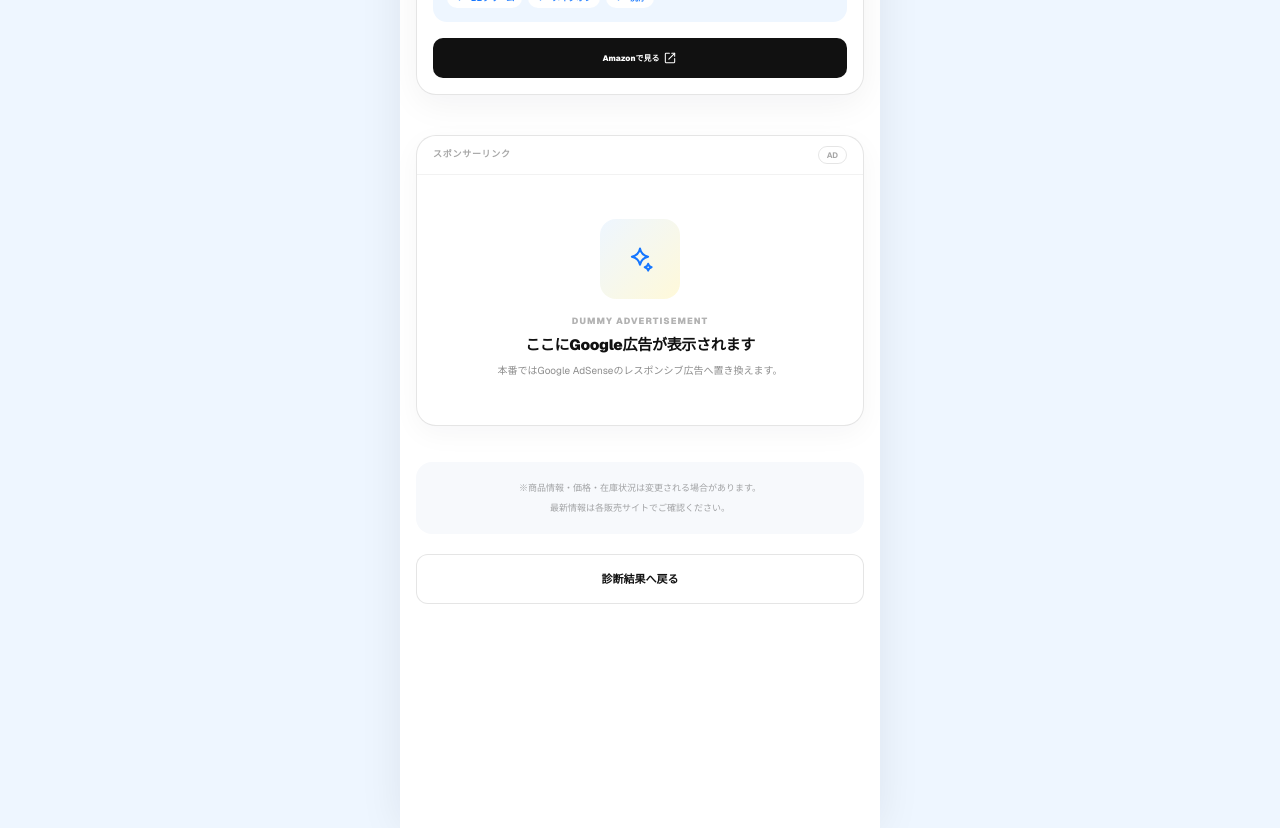
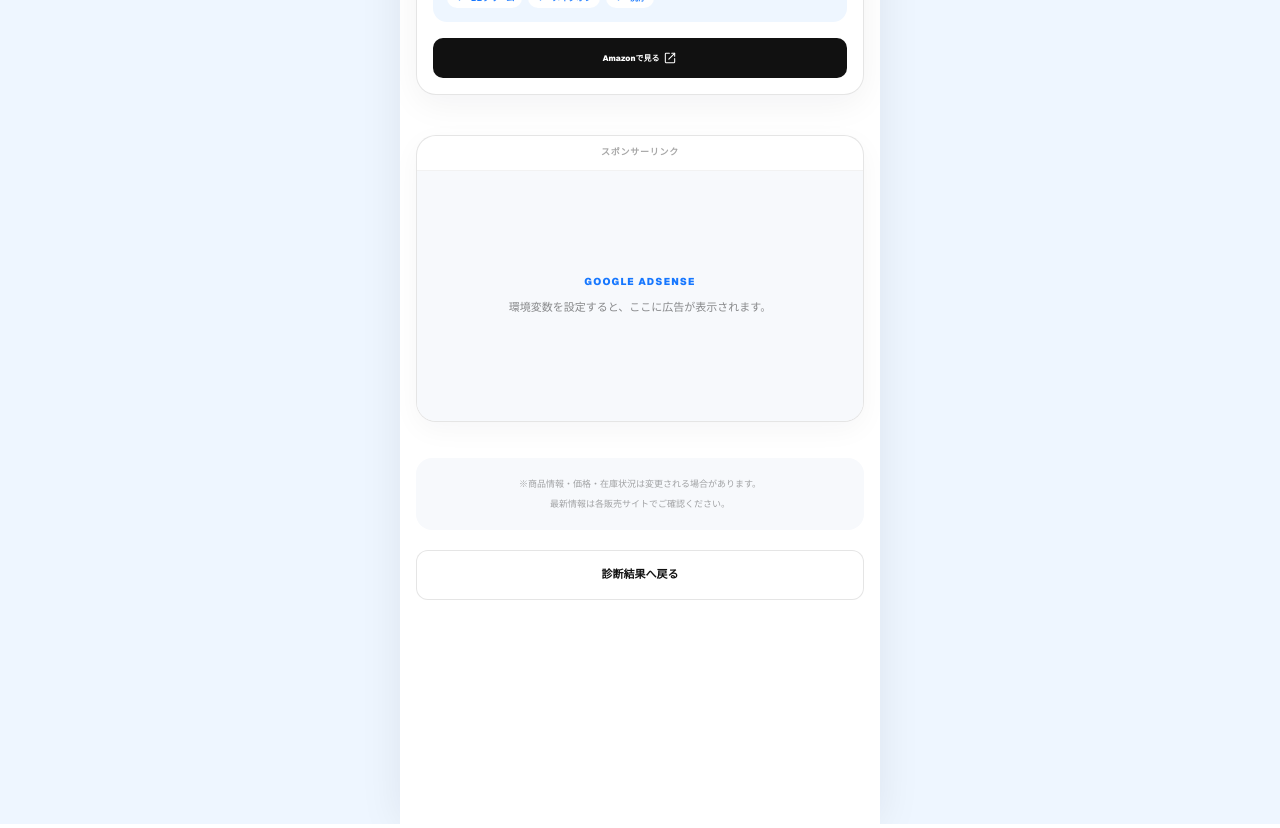
Before and after one commit to mori10tech/akanuke-ai, a Next.js app: page /products in a window 1280 px wide. Shown: the part 2000-2828 px from the top of the page. Built offline with nearby package versions, Linux system fonts and the light colour scheme.

Commit message:
Google AdSense広告枠とads.txtを実装

```diff
--- /dev/null
+++ b/app/ads.txt/route.ts
@@ -0,0 +1,32 @@
+import { NextResponse } from "next/server";
+
+export const dynamic = "force-dynamic";
+
+export function GET() {
+  const client =
+    process.env.NEXT_PUBLIC_ADSENSE_CLIENT?.trim() ?? "";
+
+  const publisherId = client.replace(/^ca-/, "");
+
+  if (!/^pub-\d{16}$/.test(publisherId)) {
+    return new NextResponse(
+      "# NEXT_PUBLIC_ADSENSE_CLIENT is not configured.\n",
+      {
+        headers: {
+          "Content-Type": "text/plain; charset=utf-8",
+          "Cache-Control": "no-store",
+        },
+      },
+    );
+  }
+
+  return new NextResponse(
+    `google.com, ${publisherId}, DIRECT, f08c47fec0942fa0\n`,
+    {
+      headers: {
+        "Content-Type": "text/plain; charset=utf-8",
+        "Cache-Control": "public, max-age=3600, s-maxage=3600",
+      },
+    },
+  );
+}
--- a/app/articles/[slug]/page.tsx
+++ b/app/articles/[slug]/page.tsx
@@ -7,7 +7,7 @@ import {
   getAllArticles,
   getArticleBySlug,
 } from "../../../data/articles";
-import DummyAd from "../../components/DummyAd";
+import AdSenseAd from "../../components/AdSenseAd";
 import Logo from "../../components/Logo";
 
 type ArticlePageProps = {
@@ -379,7 +379,7 @@ export default async function ArticleDetailPage({
               </p>
             </section>
 
-            <DummyAd className="mt-10" />
+            <AdSenseAd className="mt-10" />
 
             <section
               id="meaning"
@@ -476,7 +476,7 @@ export default async function ArticleDetailPage({
                     </section>
 
                     {index === 5 && (
-                      <DummyAd
+                      <AdSenseAd
                         className="my-8"
                         format="rectangle"
                       />
@@ -609,7 +609,7 @@ export default async function ArticleDetailPage({
               </div>
             </section>
 
-            <DummyAd className="mt-10" />
+            <AdSenseAd className="mt-10" />
 
             <section
               id="summary"
--- a/app/articles/page.tsx
+++ b/app/articles/page.tsx
@@ -1,7 +1,7 @@
 import Image from "next/image";
 import Link from "next/link";
 import Logo from "../components/Logo";
-import DummyAd from "../components/DummyAd";
+import AdSenseAd from "../components/AdSenseAd";
 import { getAllArticles } from "../../data/articles";
 
 function ArrowRightIcon() {
@@ -128,7 +128,7 @@ export default function ArticlesPage() {
           ))}
         </div>
 
-        <DummyAd className="mt-10 sm:mt-12" />
+        <AdSenseAd className="mt-10 sm:mt-12" />
       </section>
 
       <section className="border-t border-black/10 px-5 py-12">
--- /dev/null
+++ b/app/components/AdSenseAd.tsx
@@ -0,0 +1,121 @@
+"use client";
+
+import { useEffect, useRef } from "react";
+
+type AdSenseAdProps = {
+  className?: string;
+  format?: "horizontal" | "rectangle";
+  slot?: string;
+};
+
+declare global {
+  interface Window {
+    adsbygoogle?: Array<Record<string, unknown>>;
+  }
+}
+
+const ADSENSE_CLIENT =
+  process.env.NEXT_PUBLIC_ADSENSE_CLIENT?.trim() ?? "";
+
+const HORIZONTAL_SLOT =
+  process.env.NEXT_PUBLIC_ADSENSE_SLOT_HORIZONTAL?.trim() ?? "";
+
+const RECTANGLE_SLOT =
+  process.env.NEXT_PUBLIC_ADSENSE_SLOT_RECTANGLE?.trim() ?? "";
+
+function isValidClient(value: string) {
+  return /^ca-pub-\d{16}$/.test(value);
+}
+
+function isValidSlot(value: string) {
+  return /^\d+$/.test(value);
+}
+
+function DevelopmentPlaceholder({
+  format,
+}: {
+  format: "horizontal" | "rectangle";
+}) {
+  return (
+    <div
+      className={`flex items-center justify-center bg-[#F7F9FC] px-4 text-center ${
+        format === "rectangle" ? "min-h-[250px]" : "min-h-[118px]"
+      }`}
+    >
+      <div>
+        <p className="text-[10px] font-black tracking-[0.12em] text-[#1677FF]">
+          GOOGLE ADSENSE
+        </p>
+
+        <p className="mt-2 text-[11px] leading-5 text-black/45">
+          環境変数を設定すると、ここに広告が表示されます。
+        </p>
+      </div>
+    </div>
+  );
+}
+
+export default function AdSenseAd({
+  className = "",
+  format = "horizontal",
+  slot,
+}: AdSenseAdProps) {
+  const hasRequestedAd = useRef(false);
+  const resolvedSlot =
+    slot?.trim() ||
+    (format === "rectangle" ? RECTANGLE_SLOT : HORIZONTAL_SLOT);
+
+  const isConfigured =
+    isValidClient(ADSENSE_CLIENT) && isValidSlot(resolvedSlot);
+
+  const canRequestAd =
+    process.env.NODE_ENV === "production" && isConfigured;
+
+  useEffect(() => {
+    if (!canRequestAd || hasRequestedAd.current) {
+      return;
+    }
+
+    hasRequestedAd.current = true;
+
+    try {
+      window.adsbygoogle = window.adsbygoogle ?? [];
+      window.adsbygoogle.push({});
+    } catch (error) {
+      console.warn("[AKANUKE.AI] AdSense広告を読み込めませんでした:", error);
+    }
+  }, [canRequestAd]);
+
+  if (!isConfigured && process.env.NODE_ENV === "production") {
+    return null;
+  }
+
+  return (
+    <aside
+      aria-label="スポンサーリンク"
+      className={`overflow-hidden rounded-[20px] border border-black/10 bg-white shadow-[0_8px_28px_rgba(15,23,42,0.04)] ${className}`}
+    >
+      <div className="border-b border-black/5 px-4 py-2.5">
+        <p className="text-center text-[9px] font-bold tracking-[0.08em] text-black/35">
+          スポンサーリンク
+        </p>
+      </div>
+
+      {canRequestAd ? (
+        <ins
+          className="adsbygoogle block"
+          style={{
+            display: "block",
+            minHeight: format === "rectangle" ? 250 : 100,
+          }}
+          data-ad-client={ADSENSE_CLIENT}
+          data-ad-slot={resolvedSlot}
+          data-ad-format={format === "rectangle" ? "rectangle" : "auto"}
+          data-full-width-responsive="true"
+        />
+      ) : (
+        <DevelopmentPlaceholder format={format} />
+      )}
+    </aside>
+  );
+}
--- a/app/components/DummyAd.tsx
+++ /dev/null
@@ -1,80 +0,0 @@
-type DummyAdProps = {
-  className?: string;
-  format?: "horizontal" | "rectangle";
-};
-
-function AdIcon() {
-  return (
-    <svg
-      viewBox="0 0 24 24"
-      aria-hidden="true"
-      className="h-7 w-7"
-      fill="none"
-      stroke="currentColor"
-      strokeWidth="1.7"
-      strokeLinecap="round"
-      strokeLinejoin="round"
-    >
-      <path d="M12 3c.8 4.1 2.9 6.2 7 7-4.1.8-6.2 2.9-7 7-.8-4.1-2.9-6.2-7-7 4.1-.8 6.2-2.9 7-7Z" />
-      <path d="M19 16c.3 1.7 1.3 2.7 3 3-1.7.3-2.7 1.3-3 3-.3-1.7-1.3-2.7-3-3 1.7-.3 2.7-1.3 3-3Z" />
-    </svg>
-  );
-}
-
-export default function DummyAd({
-  className = "",
-  format = "horizontal",
-}: DummyAdProps) {
-  const isRectangle = format === "rectangle";
-
-  return (
-    <aside
-      aria-label="ダミー広告"
-      className={`overflow-hidden rounded-[20px] border border-black/10 bg-white shadow-[0_8px_28px_rgba(15,23,42,0.04)] ${className}`}
-    >
-      <div className="flex items-center justify-between border-b border-black/5 px-4 py-2.5">
-        <p className="text-[9px] font-bold tracking-[0.08em] text-black/35">
-          スポンサーリンク
-        </p>
-
-        <span className="rounded-full border border-black/10 px-2 py-0.5 text-[8px] font-bold text-black/35">
-          AD
-        </span>
-      </div>
-
-      <div
-        className={`flex items-center gap-4 p-4 sm:p-5 ${
-          isRectangle
-            ? "min-h-[250px] flex-col justify-center text-center"
-            : "min-h-[118px]"
-        }`}
-      >
-        <div
-          className={`flex shrink-0 items-center justify-center rounded-[16px] bg-gradient-to-br from-[#EEF6FF] to-[#FFF9D9] text-[#1677FF] ${
-            isRectangle ? "h-20 w-20" : "h-[76px] w-[76px]"
-          }`}
-        >
-          <AdIcon />
-        </div>
-
-        <div
-          className={
-            isRectangle ? "max-w-[320px]" : "min-w-0 flex-1"
-          }
-        >
-          <p className="text-[9px] font-black tracking-[0.12em] text-black/30">
-            DUMMY ADVERTISEMENT
-          </p>
-
-          <p className="mt-1.5 text-[14px] font-black leading-5 tracking-[-0.02em] sm:text-[15px]">
-            ここにGoogle広告が表示されます
-          </p>
-
-          <p className="mt-1.5 text-[10px] leading-5 text-black/45">
-            本番ではGoogle AdSenseのレスポンシブ広告へ置き換えます。
-          </p>
-        </div>
-      </div>
-    </aside>
-  );
-}
--- a/app/products/page.tsx
+++ b/app/products/page.tsx
@@ -4,7 +4,7 @@ import { useMemo, useState } from "react";
 import Link from "next/link";
 import AppHeader from "../components/AppHeader";
 import AppShell from "../components/AppShell";
-import DummyAd from "../components/DummyAd";
+import AdSenseAd from "../components/AdSenseAd";
 import {
   activeProducts,
   categories,
@@ -478,7 +478,7 @@ export default function ProductsPage() {
               </div>
             </section>
 
-            <DummyAd
+            <AdSenseAd
               className="mt-10"
               format="rectangle"
             />
--- a/app/result/page.tsx
+++ b/app/result/page.tsx
@@ -11,7 +11,7 @@ import {
   type ReactNode,
 } from "react";
 import AppShell from "../components/AppShell";
-import DummyAd from "../components/DummyAd";
+import AdSenseAd from "../components/AdSenseAd";
 import type { AkanukeAnalysis } from "../../lib/openai/schemas";
 import {
   loadAfterImage,
@@ -1541,7 +1541,7 @@ setAfterElapsedSeconds(0);
             </div>
           </section>
 
-          <DummyAd
+          <AdSenseAd
             className="mx-4 mt-7"
             format="rectangle"
           />
--- a/app/salon/page.tsx
+++ b/app/salon/page.tsx
@@ -6,7 +6,7 @@ import type { ReactNode } from "react";
 
 import AppHeader from "../components/AppHeader";
 import AppShell from "../components/AppShell";
-import DummyAd from "../components/DummyAd";
+import AdSenseAd from "../components/AdSenseAd";
 
 type Salon = {
   id: number;
@@ -562,7 +562,7 @@ export default function SalonPage() {
           </div>
         </section>
 
-        <DummyAd
+        <AdSenseAd
           className="mt-10"
           format="rectangle"
         />
```
Also changed, not shown: app/layout.tsx (+29 -0 lines), 3 other files (tests, documents, lock files or other folders).
